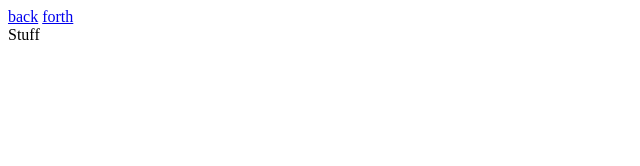
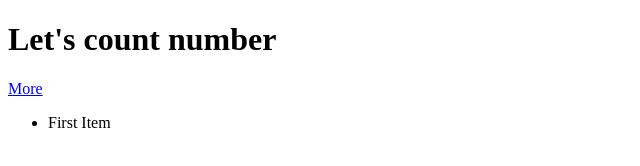
Before and after one commit to Blueblack319/Couresera-JavaScript, a plain HTML site: page week1/index.html in a window 1280 px wide. Shown: the whole page, without its empty margins (0-640 px from the left). Drawn offline with Linux system fonts and the light colour scheme.

Commit message:
Create counter by JS

```diff
--- /dev/null
+++ b/week1/count.js
@@ -0,0 +1,10 @@
+let counter = 1;
+
+console.log(document.getElementById("list"));
+const add = () => {
+  let item = document.createElement("li");
+  item.className = "list__item";
+  item.innerHTML = "The counter is " + counter;
+  document.getElementById("list").appendChild(item);
+  ++counter;
+};
--- a/week1/index.html
+++ b/week1/index.html
@@ -6,16 +6,11 @@
     <title>JavaScript</title>
   </head>
   <body>
-    <a
-      href="#"
-      onclick="document.getElementById('stuff').innerHTML='Back'; return false;"
-      >back</a
-    >
-    <a
-      href="#"
-      onclick="document.getElementById('stuff').innerHTML='Forth'; return false;"
-      >forth</a
-    >
-    <div id="stuff">Stuff</div>
+    <h1>Let's count number</h1>
+    <a href="#" onclick="add(); return false;">More</a>
+    <ul id="list">
+      <li>First Item</li>
+    </ul>
+    <script src="count.js"></script>
   </body>
 </html>
```
